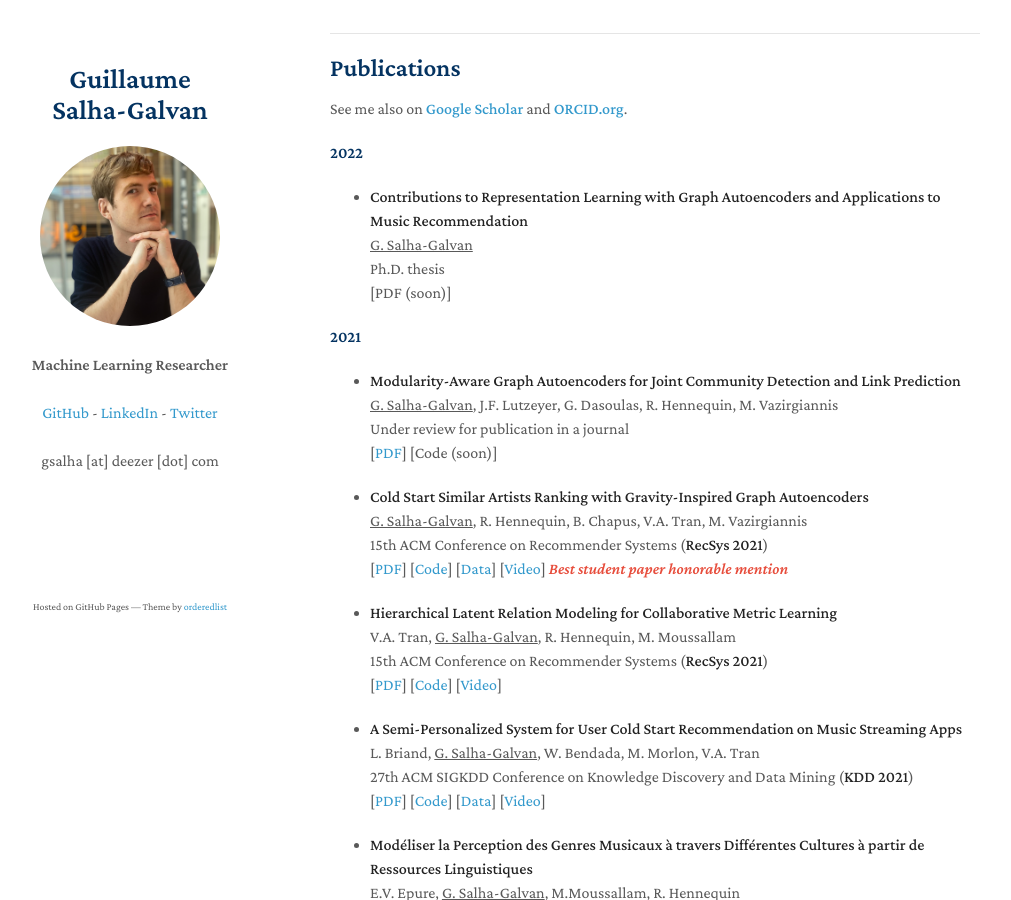
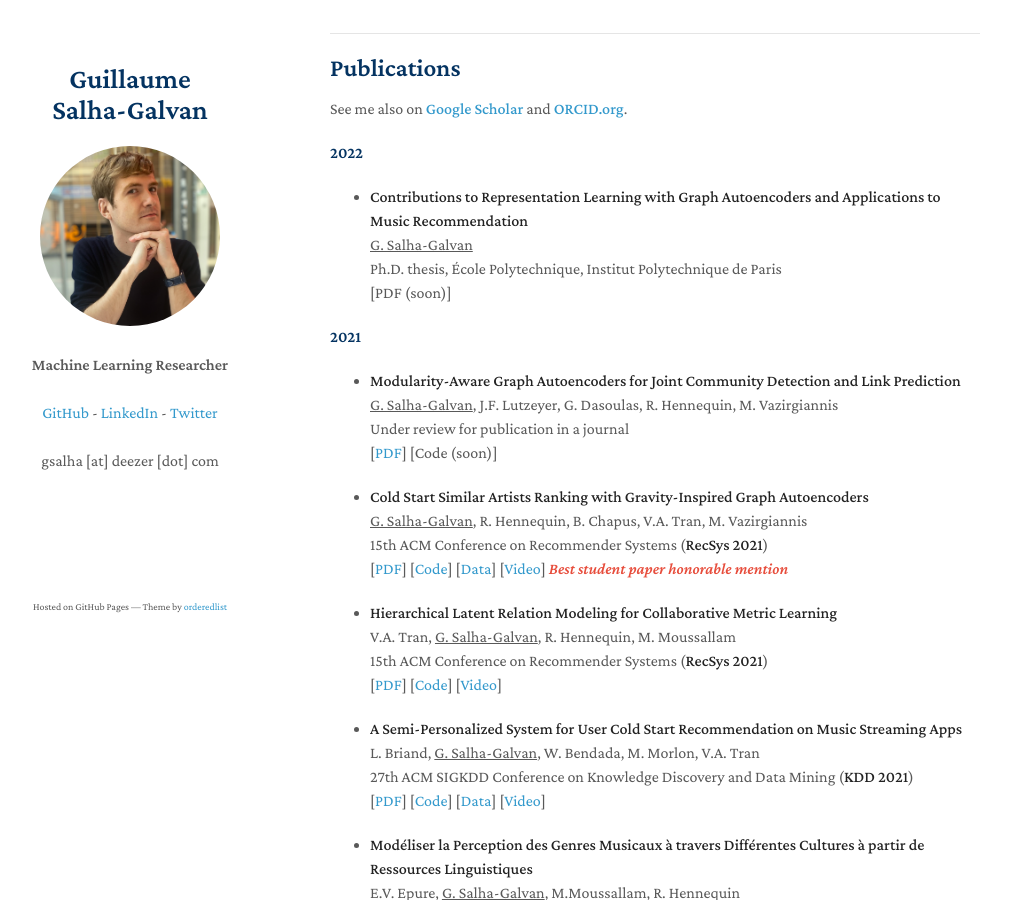
Before and after one commit to GuillaumeSalhaGalvan/GuillaumeSalhaGalvan.github.io, a Jekyll site: the page built from index.md, in a window 1280 px wide and 900 px high, scrolled down 747 px. Shown: the whole window, without its empty margins (140-1151 px from the left). Built offline with Jekyll 4.4.1, drawn with Linux system fonts in a browser that asks for light colours; our own code applies the rules of GitHub Pages for plain Markdown files; a script that is not in the unit is left out.

Commit message:
Update index.md

```diff
--- a/index.md
+++ b/index.md
@@ -34,7 +34,7 @@ See me also on **[Google Scholar](https://scholar.google.fr/citations?hl=fr&auth
 
 - **Contributions to Representation Learning with Graph Autoencoders and Applications to Music Recommendation**<br>
  <ins>G. Salha-Galvan</ins> <br>
- Ph.D. thesis <br> [PDF (soon)]
+ Ph.D. thesis, École Polytechnique, Institut Polytechnique de Paris <br> [PDF (soon)]
 
 #### 2021
 
```
